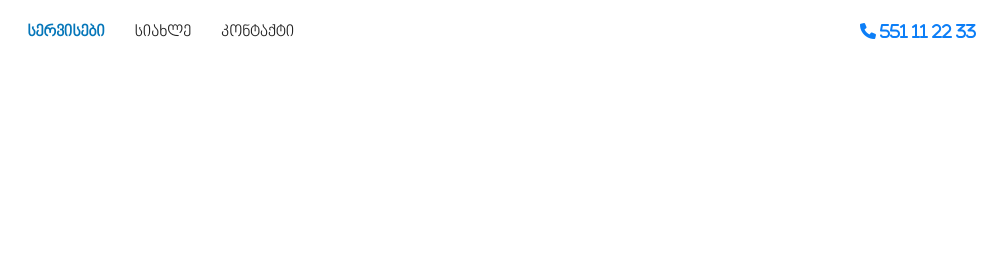
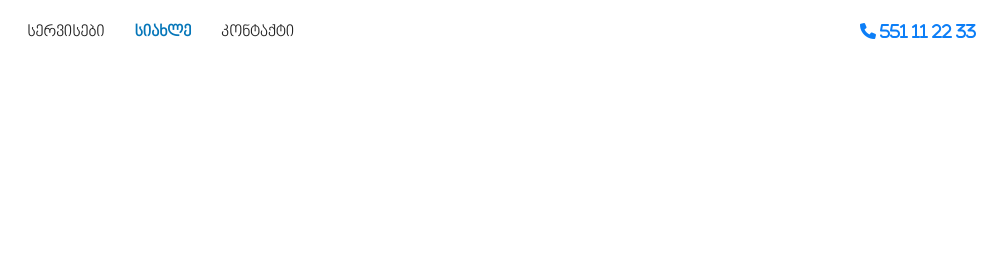
Before and after one commit to nikol2025/service-webapp01, a plain HTML site: page news.html in a window 1280 px wide. Shown: the top 280 px of the page, 289-1280 px from the left. Drawn offline with Linux system fonts and the light colour scheme.

Commit message:
Update news.html

```diff
--- a/news.html
+++ b/news.html
@@ -24,8 +24,8 @@
           <ul class="ul">
              <li><a href="index.html">მთავარი</a></li>
              <li><a href="about.html">ჩვენს შესახებ</a></li>
-             <li><a href="services.html" class="active-link">სერვისები</a></li>
-             <li><a href="news.html">სიახლე</a></li>
+             <li><a href="services.html">სერვისები</a></li>
+             <li><a href="news.html" class="active-link">სიახლე</a></li>
              <li><a href="contact.html">კონტაქტი</a></li>
           </ul>
        </nav>
```
